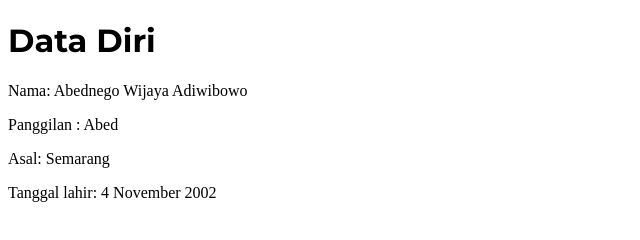
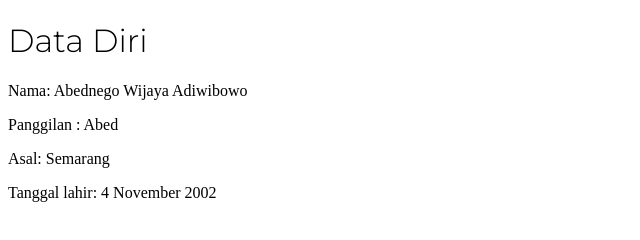
Before and after one commit to AbedengoWijaya/abedproject1, a plain HTML site: page index.html in a window 1280 px wide. Shown: the whole page, without its empty margins (0-640 px from the left). Drawn offline with Linux system fonts and the light colour scheme.

Commit message:
Update styles.css

```diff
--- a/styles.css
+++ b/styles.css
@@ -1,3 +1,5 @@
 h1{
   font-family: "Montserrat";
+  font-weight: 300;
+  font-size: 2rem;
 }
```
